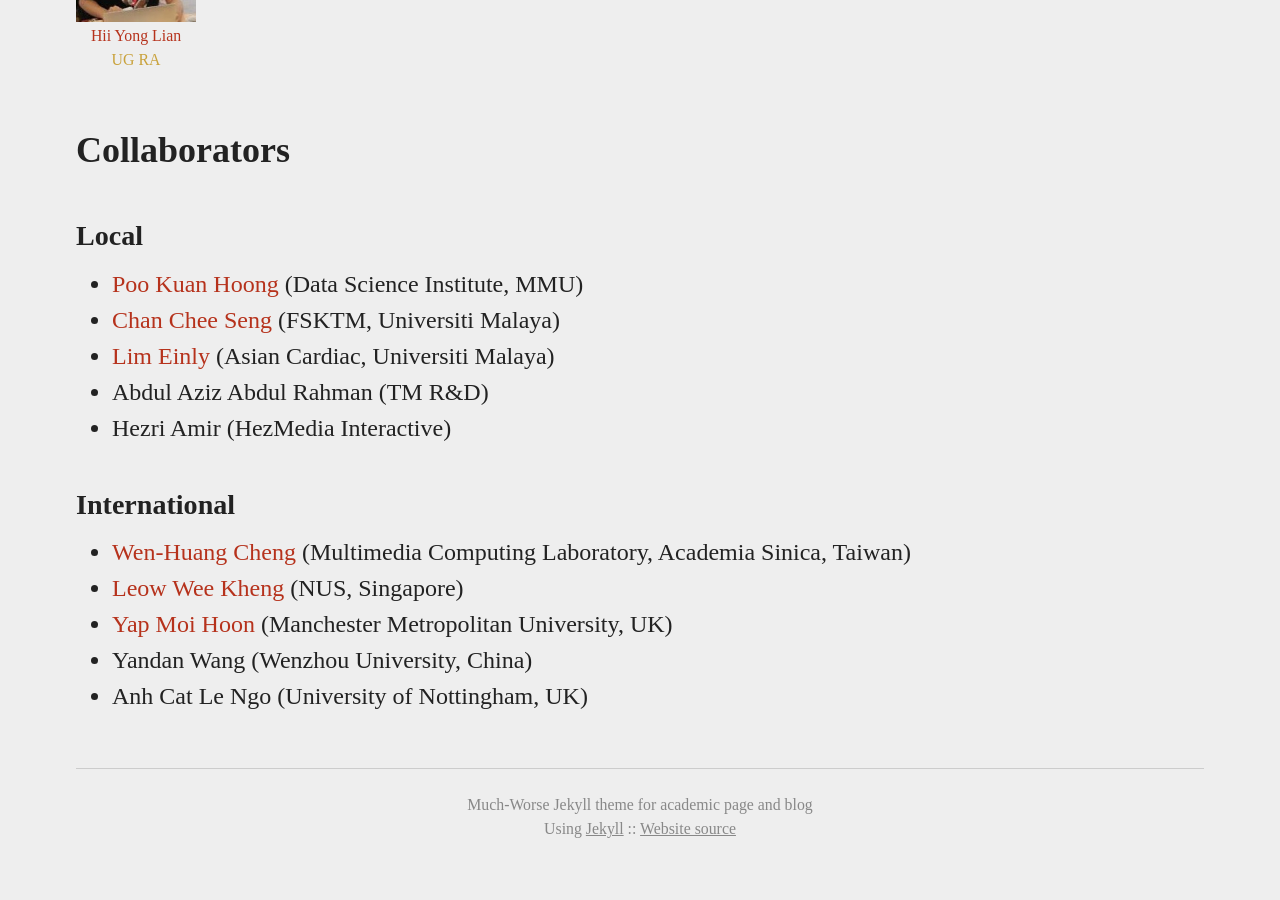
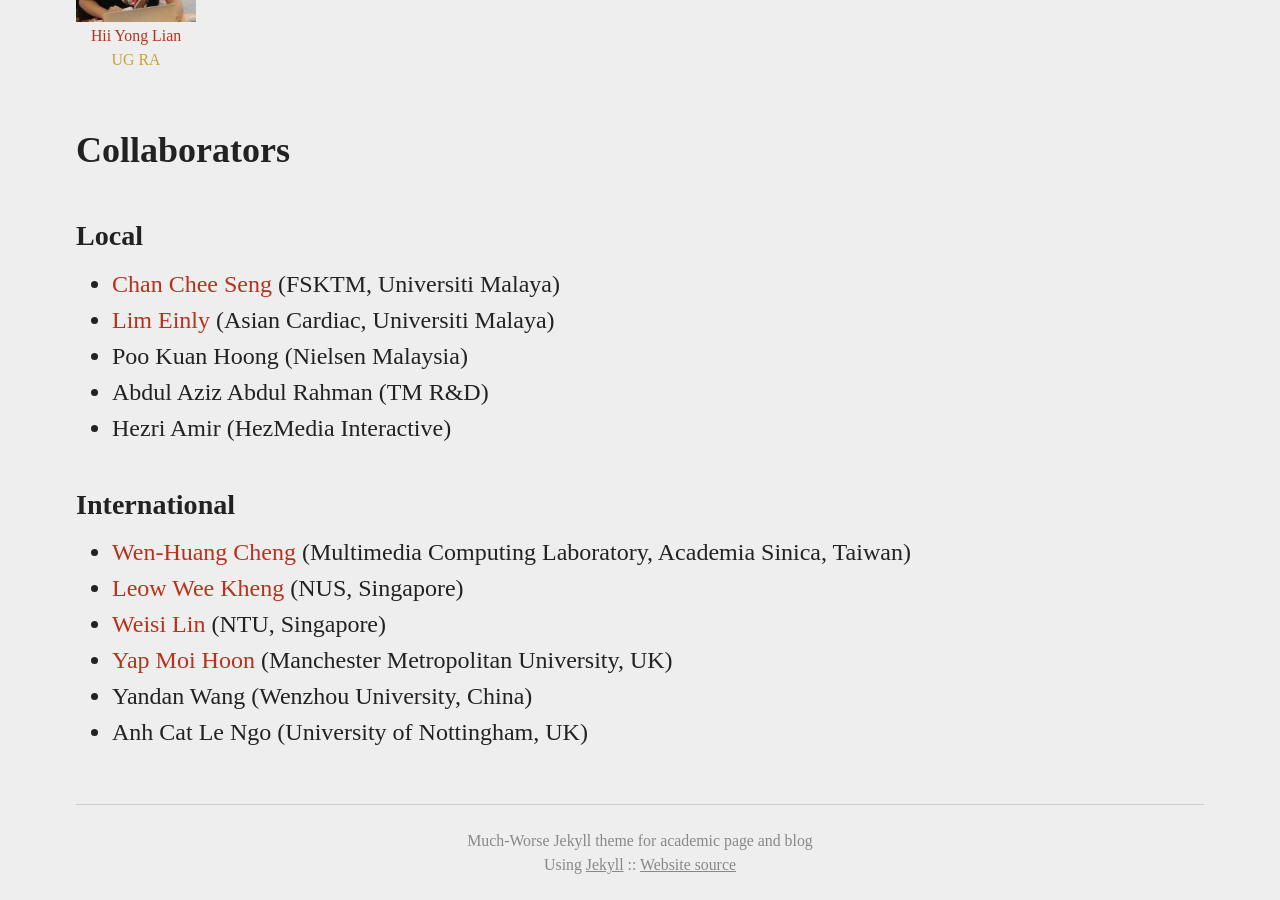
Before and after one commit to viprlab/viprlab.github.io, a Jekyll site: the page built from people.md, in a window 1280 px wide and 900 px high, scrolled down 3344 px. Built offline with Jekyll 4.4.1, drawn with Linux system fonts in a browser that asks for light colours; before the commit the page ends 4208 px from its top, so only the background shows below that.

Commit message:
update people page

```diff
--- a/people.md
+++ b/people.md
@@ -30,15 +30,16 @@ permalink: /people/
 ## Collaborators
 
 ### Local
-- [Poo Kuan Hoong](http://pesona.mmu.edu.my/~khpoo/){:target="_blank"} (Data Science Institute, MMU)
 - [Chan Chee Seng](http://web.fsktm.um.edu.my/~cschan/){:target="_blank"} (FSKTM, Universiti Malaya)
 - [Lim Einly](http://www.asiancardiac.org/){:target="_blank"} (Asian Cardiac, Universiti Malaya)
+- Poo Kuan Hoong (Nielsen Malaysia)
 - Abdul Aziz Abdul Rahman (TM R&D)
 - Hezri Amir (HezMedia Interactive)
 
 ### International
 - [Wen-Huang Cheng](http://www.citi.sinica.edu.tw/~whcheng/index.html){:target="_blank"} (Multimedia Computing Laboratory, Academia Sinica, Taiwan)
 - [Leow Wee Kheng](http://www.comp.nus.edu.sg/~leowwk/){:target="_blank"} (NUS, Singapore)
+- [Weisi Lin](http://www.ntu.edu.sg/home/wslin/) (NTU, Singapore)
 - [Yap Moi Hoon](http://www2.docm.mmu.ac.uk/STAFF/M.Yap/){:target="_blank"} (Manchester Metropolitan University, UK)
 - Yandan Wang (Wenzhou University, China)
 - Anh Cat Le Ngo (University of Nottingham, UK)
```
